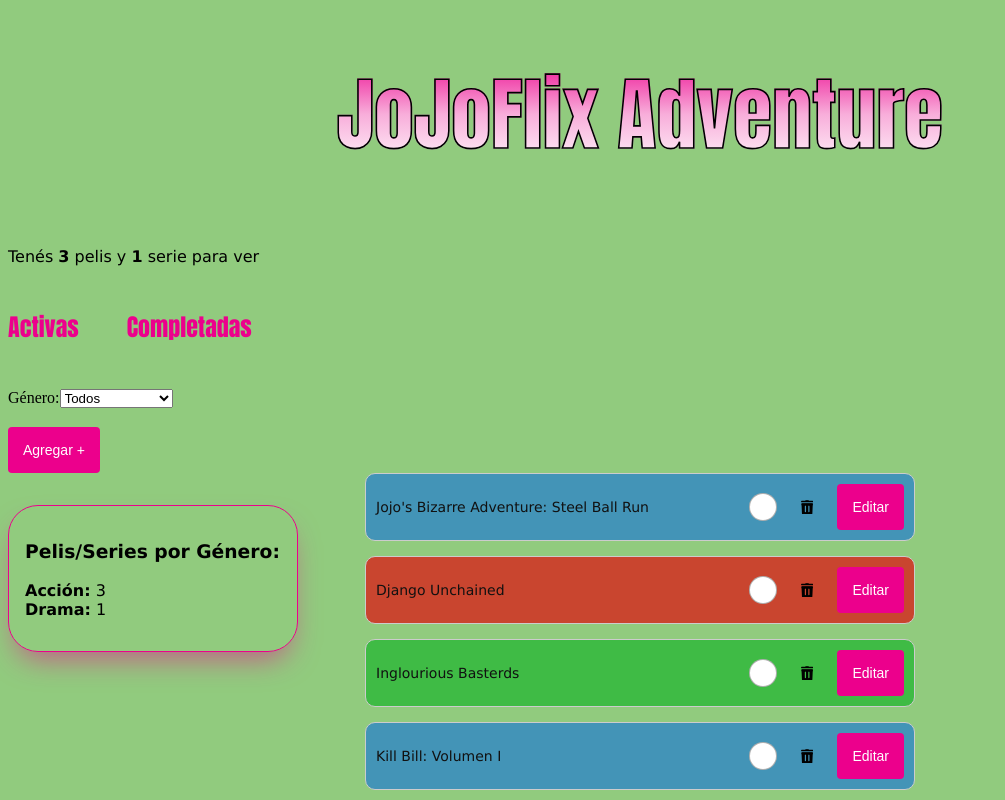
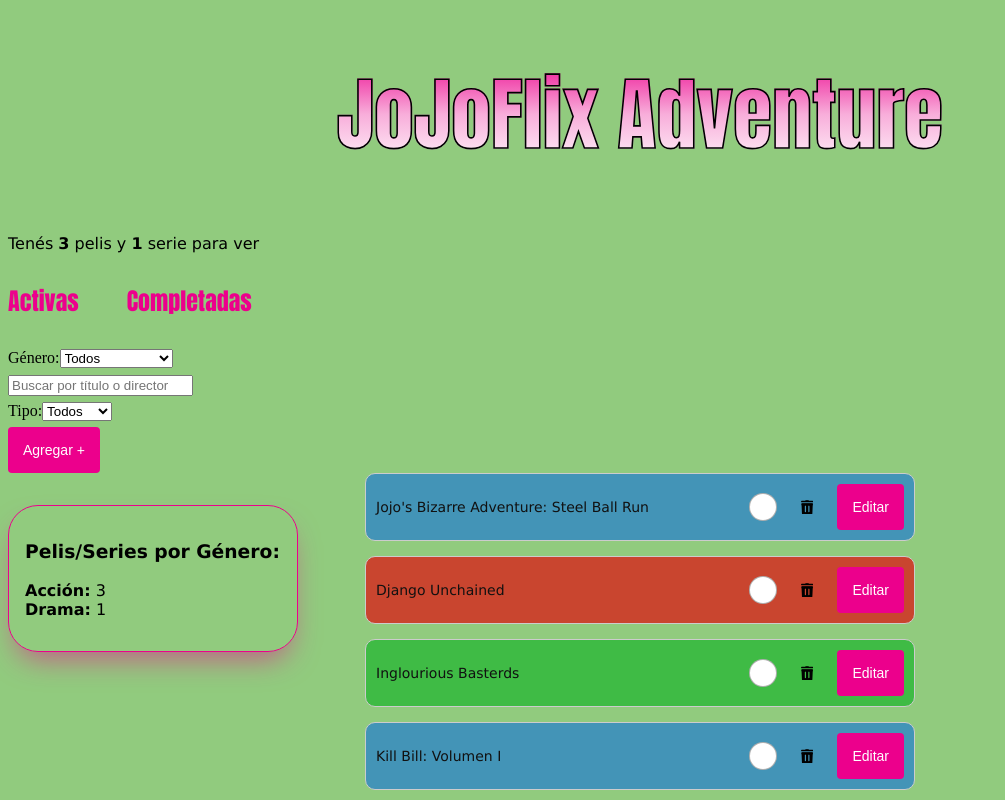
Before and after one commit to shodrig0/PWA-TP1, a React (Vite) app in the folder primer-tp/: page / in a window 1280 px wide. Shown: the whole page, without its empty margins (0-1005 px from the left). Built offline with nearby package versions, Linux system fonts and the light colour scheme.

Commit message:
no queda nada

```diff
--- a/primer-tp/src/components/Buttons/Button_Filtros/FiltroVista.tsx
+++ b/primer-tp/src/components/Buttons/Button_Filtros/FiltroVista.tsx
@@ -3,14 +3,17 @@ import { ValoresFiltros } from "../../../utils/types"
 import styles from "./FiltroVista.module.css"
 
 interface Props {
-    // filtroSeleccionado: 'active' | 'completed'
     onFiltroChange: (filtro: ValoresFiltros) => void
     filtroSeleccionado: ValoresFiltros
     generoSelected: string
     cambiarGenero: (genero: string) => void
+    textoBusqueda: string
+    handleBuscador: (texto: string) => void
+    porTipo: string
+    handleTipoSeleccion: (texto: string) => void
 }
 
-const FiltroVista: React.FC<Props> = ({ filtroSeleccionado, onFiltroChange, generoSelected, cambiarGenero }) => {
+const FiltroVista: React.FC<Props> = ({ filtroSeleccionado, onFiltroChange, generoSelected, cambiarGenero, textoBusqueda, handleBuscador, porTipo, handleTipoSeleccion }) => {
     return (
         <>
             <ul className={styles.lista}>
@@ -50,6 +53,24 @@ const FiltroVista: React.FC<Props> = ({ filtroSeleccionado, onFiltroChange, gene
                     <option value="Terror">Terror</option>
                 </select>
             </div>
+            <input
+                type="text"
+                placeholder="Buscar por título o director"
+                value={textoBusqueda}
+                onChange={(e) => handleBuscador(e.target.value)}
+            />
+            <div>
+                <label htmlFor="tipo">Tipo:</label>
+                <select
+                    id="tipo"
+                    value={porTipo}
+                    onChange={(e) => handleTipoSeleccion(e.target.value)}
+                >
+                    <option value="Todos">Todos</option>
+                    <option value="Pelicula">Película</option>
+                    <option value="Serie">Serie</option>
+                </select>
+            </div>
         </>
     )
 }
--- a/primer-tp/src/components/Header_Footer/Header/Header.tsx
+++ b/primer-tp/src/components/Header_Footer/Header/Header.tsx
@@ -12,6 +12,10 @@ interface Props {
     pelis: Item[]
     generoSelected: string
     cambiarGenero: (genero: string) => void
+    textoBusqueda: string
+    handleBuscador: (texto: string) => void
+    tipoSeleccionado: string
+    handleTipoSeleccion: (texto: string) => void
 }
 
 const Header: React.FC<Props> = ({
@@ -22,7 +26,11 @@ const Header: React.FC<Props> = ({
     onClearCompleted,
     pelis,
     generoSelected,
-    cambiarGenero
+    cambiarGenero,
+    textoBusqueda,
+    handleBuscador,
+    tipoSeleccionado,
+    handleTipoSeleccion
 }) => {
 
     const peliculasPendientes = pelis.filter(peli => peli.tipo === 'Pelicula' && !peli.vista).length
@@ -41,7 +49,10 @@ const Header: React.FC<Props> = ({
                     onFiltroChange={handleFilterChange}
                     generoSelected={generoSelected}
                     cambiarGenero={cambiarGenero}
-
+                    textoBusqueda={textoBusqueda}
+                    handleBuscador={handleBuscador}
+                    porTipo={tipoSeleccionado}
+                    handleTipoSeleccion={handleTipoSeleccion}
                 />
             </header>
 
--- a/primer-tp/src/components/Items/Items.tsx
+++ b/primer-tp/src/components/Items/Items.tsx
@@ -47,5 +47,5 @@ export const Items: React.FC<Props> = ({ items, onRemoveItem, onCheckCompleted,
                 </div>
             ))}
         </div>
-    );
-};
+    )
+}
--- a/primer-tp/src/pages/Home/Home.tsx
+++ b/primer-tp/src/pages/Home/Home.tsx
@@ -11,7 +11,6 @@ import Contador from "../../components/Contador/Contador"
 const Home = () => {
     const {
         pelisFiltradas,
-        pelisFinalFiltradas,
         abrirModal,
         enEdicion,
         selectedItem,
@@ -30,7 +29,11 @@ const Home = () => {
         onClearCompleted,
         contadorGeneroTotal,
         generoSelected,
-        setGeneroSelected
+        setGeneroSelected,
+        textoBusqueda,
+        handleBuscador,
+        tipoSeleccionado,
+        handleTipoSeleccion
     } = usePelis()
 
     return (
@@ -46,6 +49,11 @@ const Home = () => {
                 pelis={pelisFiltradas}
                 generoSelected={generoSelected}
                 cambiarGenero={setGeneroSelected}
+                textoBusqueda={textoBusqueda}
+                handleBuscador={handleBuscador}
+                tipoSeleccionado={tipoSeleccionado}
+                handleTipoSeleccion={handleTipoSeleccion}
+
             />
 
             <Button onClick={handleOpenModal} label="Agregar +" />
@@ -79,7 +87,7 @@ const Home = () => {
 
             <div className={styles.container}>
                 <Items
-                    items={pelisFinalFiltradas}
+                    items={pelisFiltradas}
                     onCheckCompleted={handleCompletado}
                     onRemoveItem={handleRemover}
                     editarItem={handleEditItem}
--- a/primer-tp/src/utils/usePelis.ts
+++ b/primer-tp/src/utils/usePelis.ts
@@ -52,6 +52,8 @@ export function usePelis() {
     const [selectedItem, setSelectedItem] = useState<ItemType | null>(null)
     const [enEdicion, setEnEdicion] = useState(false)
     const [generoSelected, setGeneroSelected] = useState<string>("Todos")
+    const [textoBusqueda, setTextoBusqueda] = useState("")
+    const [tipoSeleccionado, setTipoSeleccionado] = useState<string>("Todos")
 
     const handleDetallesLectura = (item: ItemType) => {
         setSelectedItem(item)
@@ -118,15 +120,23 @@ export function usePelis() {
     const contadorCompleto = pelis.length - contadorActivo
     // console.log(contadorCompleto)
 
-    const pelisFiltradas = pelis.filter(peli => {
+    const pelisFiltradas: Item[] = pelis.filter((peli) => {
         const coincideEstado =
-            filtroSeleccionado === ESTADO_PELIS.ACTIVE ? !peli.vista :
-                filtroSeleccionado === ESTADO_PELIS.COMPLETED ? peli.vista : true
+            filtroSeleccionado === "Activas" ? !peli.vista :
+                filtroSeleccionado === "Completadas" ? peli.vista : true;
 
         const coincideGenero =
-            generoSelected === 'Todos' ? true : peli.genero === generoSelected
+            generoSelected === "Todos" ? true : peli.genero === generoSelected;
 
-        return coincideEstado && coincideGenero
+        const coincideTipo =
+            tipoSeleccionado === "Todos" ? true : peli.tipo === tipoSeleccionado;
+
+        const coincideBusqueda =
+            textoBusqueda.trim() === "" ||
+            peli.title.toLowerCase().includes(textoBusqueda.toLowerCase()) ||
+            peli.director.toLowerCase().includes(textoBusqueda.toLowerCase());
+
+        return coincideEstado && coincideGenero && coincideTipo && coincideBusqueda;
     })
 
     const handleDuplicateTitle = (item: Item): void => {
@@ -178,6 +188,14 @@ export function usePelis() {
         })
         .filter((peli) => generoSelected === "Todos" || peli.genero === generoSelected)
 
+    const handleBuscador = (text: string) => {
+        setTextoBusqueda(text)
+    }
+
+    const handleTipoSeleccion = (texto: string) => {
+        setTipoSeleccionado(texto)
+    }
+
     return {
         pelis,
         pelisFiltradas,
@@ -201,6 +219,10 @@ export function usePelis() {
         onClearCompleted,
         contadorGeneroTotal,
         generoSelected,
-        setGeneroSelected
+        setGeneroSelected,
+        handleBuscador,
+        textoBusqueda,
+        tipoSeleccionado,
+        handleTipoSeleccion
     }
 }
```
